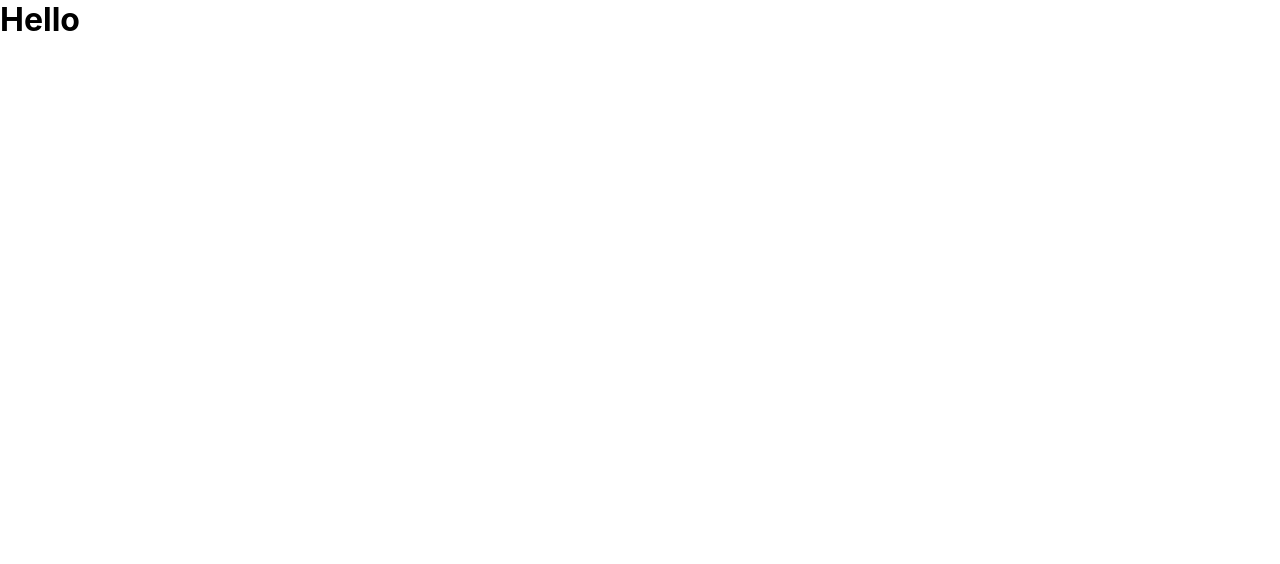
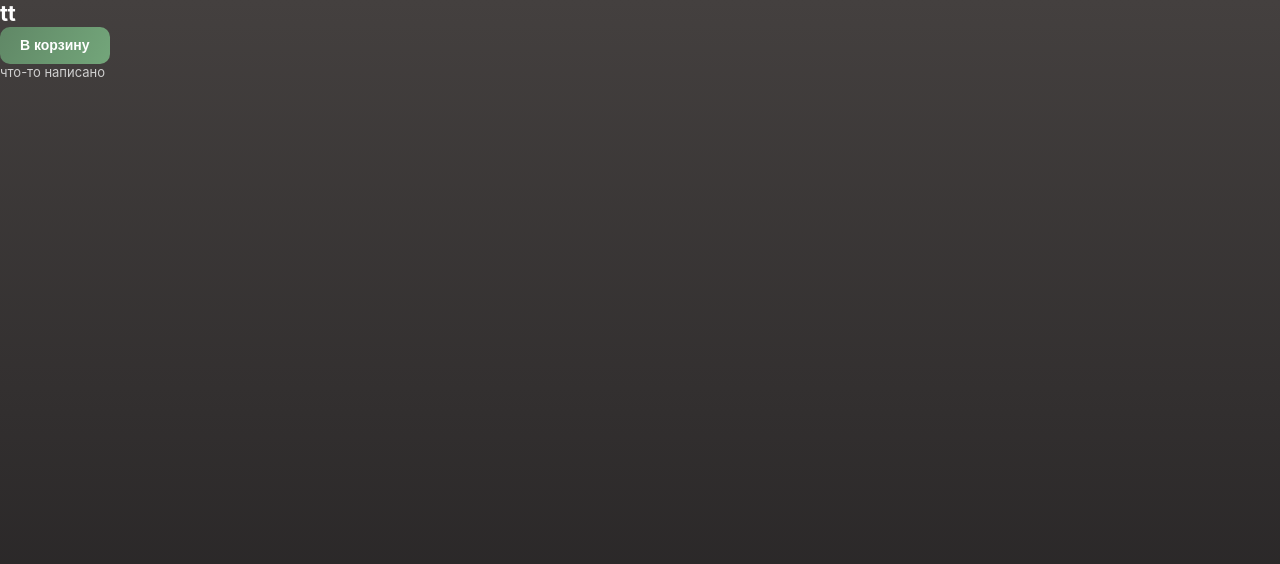
Before and after one commit to PaulSamPS/resto, a React (Create React App) app: page / in a window 1280 px wide. Shown: the top 564 px of the page. Built offline with nearby package versions, Linux system fonts and the light colour scheme.

Commit message:
компоненты Button,H,P

```diff
--- /dev/null
+++ b/src/App.module.scss
@@ -0,0 +1,5 @@
+.app {
+  max-width: 1440px;
+  margin: 0 auto;
+  height: 100vh;
+}
--- a/src/App.tsx
+++ b/src/App.tsx
@@ -1,10 +1,15 @@
 import React from 'react';
-import './App.scss';
+import styles from './App.module.scss';
+import {H} from "./components/H/H";
+import {Button} from "./components/Button/Button";
+import {P} from "./components/P/P";
 
 function App() {
   return (
-    <div className="App">
-      <h1>Hello</h1>
+    <div className={styles.app}>
+      <H size={"h3"}>tt</H>
+        <Button>В корзину</Button>
+        <P size={"m"}>что-то написано</P>
     </div>
   );
 }
--- /dev/null
+++ b/src/components/Button/Button.module.scss
@@ -0,0 +1,11 @@
+.btn {
+  background: var(--greenGradient);
+  color: var(--textWhite);
+  padding: 10px 20px;
+  border-radius: 10px;
+  border: none;
+  font-weight: 600;
+  font-size: 14px;
+  line-height: 17px;
+  cursor: pointer;
+}
--- /dev/null
+++ b/src/components/Button/Button.tsx
@@ -0,0 +1,9 @@
+import React from "react";
+import {ButtonTypes} from "./Button.types";
+import styles from './Button.module.scss'
+
+export const Button: React.FC<ButtonTypes> = ({children}) => {
+    return (
+        <button className={styles.btn}>{children}</button>
+    );
+};
--- /dev/null
+++ b/src/components/Button/Button.types.ts
@@ -0,0 +1,3 @@
+import {ButtonHTMLAttributes, DetailedHTMLProps} from "react";
+
+export interface ButtonTypes extends DetailedHTMLProps<ButtonHTMLAttributes<HTMLButtonElement>, HTMLButtonElement>{}
--- /dev/null
+++ b/src/components/H/H.module.scss
@@ -0,0 +1,24 @@
+.h1 {
+  margin: 0;
+  font-weight: bold;
+  font-size: 32px;
+  line-height: 39px;
+  text-transform: uppercase;
+  color: var(--textWhite);
+}
+
+.h2 {
+  margin: 0;
+  font-weight: bold;
+  font-size: 30px;
+  line-height: 36px;
+  text-transform: uppercase;
+  color: var(--textWhite);
+}
+
+.h3 {
+  margin: 0;
+  font-size: 22px;
+  line-height: 27px;
+  color: var(--textWhite);
+}
--- /dev/null
+++ b/src/components/H/H.tsx
@@ -0,0 +1,19 @@
+import React from 'react';
+import styles from './H.module.scss'
+
+export interface ISize {
+    size: 'h1' | 'h2' | 'h3'
+}
+
+export const H: React.FC<ISize> = ({children, size}) => {
+    switch (size) {
+        case 'h1':
+            return <h1 className={styles.h1}>{ children }</h1>
+        case 'h2':
+            return <h2 className={styles.h2}>{ children }</h2>
+        case 'h3':
+            return <h3 className={styles.h3}>{ children }</h3>
+        default:
+            return <></>
+    }
+};
--- /dev/null
+++ b/src/components/P/P.module.scss
@@ -0,0 +1,17 @@
+.s {
+  font-size: 12px;
+  line-height: 14px;
+  color: var(--tetxGray);
+}
+
+.m {
+  font-size: 13px;
+  line-height: 17px;
+  color: var(--tetxGray);
+}
+
+.l {
+  font-size: 20px;
+  line-height: 25px;
+  color: var(--tetxGray);
+}
--- /dev/null
+++ b/src/components/P/P.tsx
@@ -0,0 +1,19 @@
+import React from 'react';
+import styles from "./P.module.scss";
+
+interface IP {
+    size: 'l' | 'm' | 's'
+}
+
+export const P: React.FC<IP> = ({children,size}) => {
+    switch (size) {
+        case 'l':
+            return <p className={styles.l}>{ children }</p>
+        case 'm':
+            return <p className={styles.m}>{ children }</p>
+        case 's':
+            return <p className={styles.s}>{ children }</p>
+        default:
+            return <></>
+    }
+};
--- a/src/index.scss
+++ b/src/index.scss
@@ -5,6 +5,7 @@ body {
     sans-serif;
   -webkit-font-smoothing: antialiased;
   -moz-osx-font-smoothing: grayscale;
+  background-image: linear-gradient(360deg, #211F20 0%, #44403F 100%);
 }
 
 * {
@@ -12,3 +13,10 @@ body {
   padding: 0;
   box-sizing: border-box;
 }
+
+:root {
+  --tetxGray: #cfcfcf;
+  --textWhite: #ffffff;
+  --greenGradient: linear-gradient(114.93deg, #618967 5.11%, #72A479 94%);
+  --green: #618967;
+}
```
Also changed, not shown: src/App.scss (deleted), 1 other file (tests, documents, lock files or other folders).
